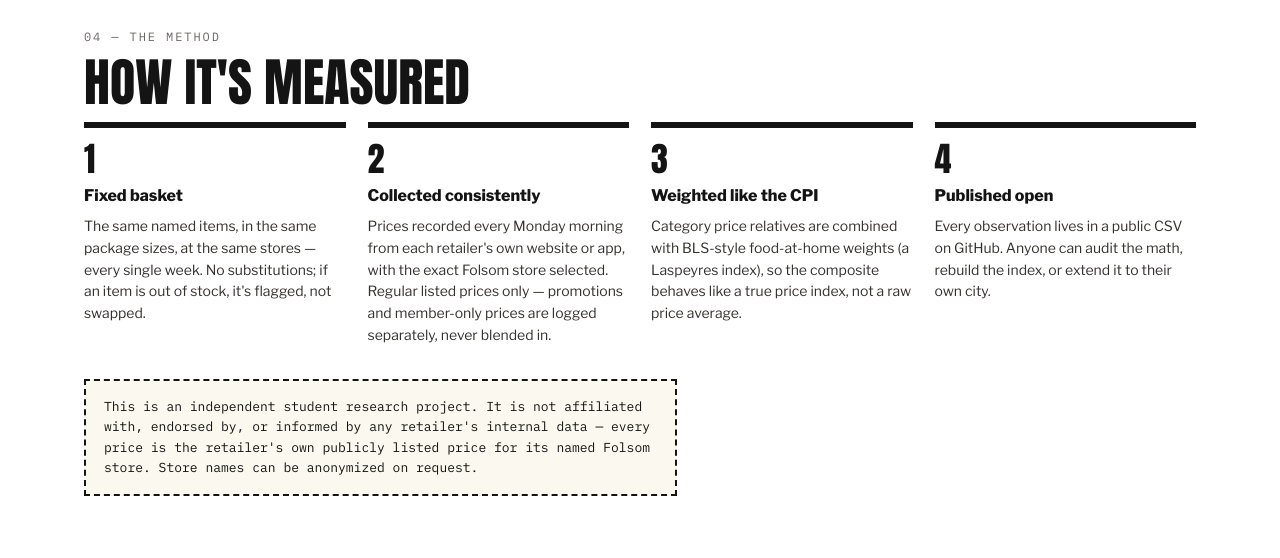
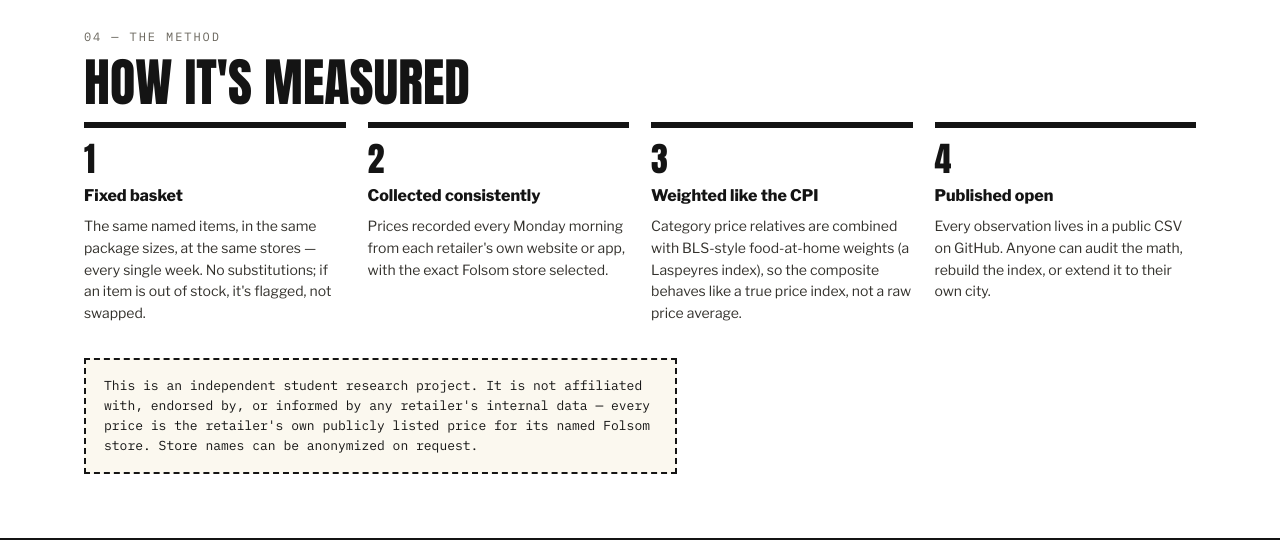
Before and after one commit to DustinRWagner/cart-index, a plain HTML site: page index.html in a window 1280 px wide. Shown: the part 3706-4264 px from the top of the page. Drawn offline with nearby package versions, Linux system fonts and the light colour scheme.

Commit message:
Update index.html

```diff
--- a/index.html
+++ b/index.html
@@ -374,7 +374,7 @@
     <h2 class="sec">How it's measured</h2>
     <div class="method">
       <div class="m-step"><div class="num">1</div><h3>Fixed basket</h3><p>The same named items, in the same package sizes, at the same stores — every single week. No substitutions; if an item is out of stock, it's flagged, not swapped.</p></div>
-      <div class="m-step"><div class="num">2</div><h3>Collected consistently</h3><p>Prices recorded every Monday morning from each retailer's own website or app, with the exact Folsom store selected. Regular listed prices only — promotions and member-only prices are logged separately, never blended in.</p></div>
+      <div class="m-step"><div class="num">2</div><h3>Collected consistently</h3><p>Prices recorded every Monday morning from each retailer's own website or app, with the exact Folsom store selected.</p></div>
       <div class="m-step"><div class="num">3</div><h3>Weighted like the CPI</h3><p>Category price relatives are combined with BLS-style food-at-home weights (a Laspeyres index), so the composite behaves like a true price index, not a raw price average.</p></div>
       <div class="m-step"><div class="num">4</div><h3>Published open</h3><p>Every observation lives in a public CSV on GitHub. Anyone can audit the math, rebuild the index, or extend it to their own city.</p></div>
     </div>
```
